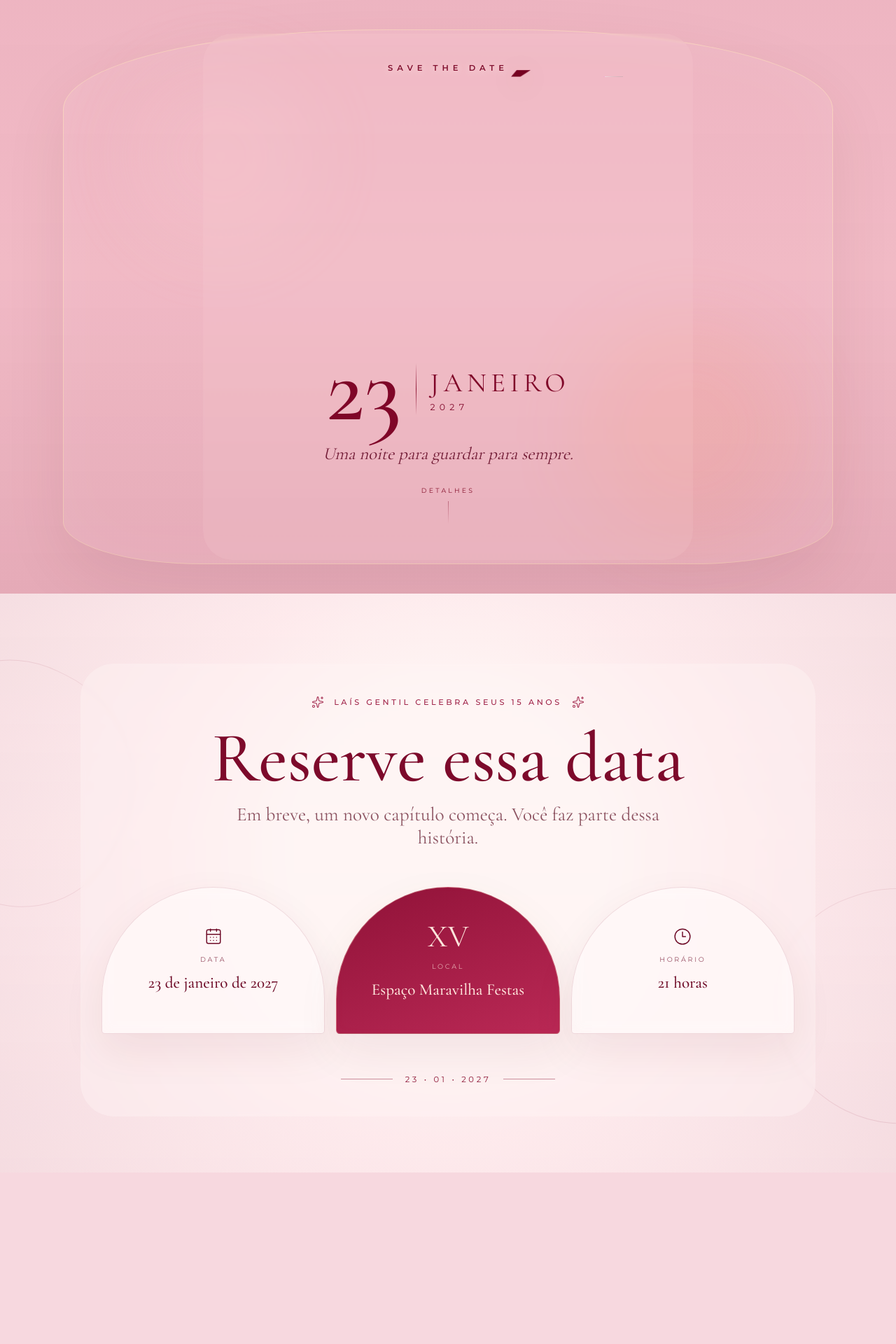
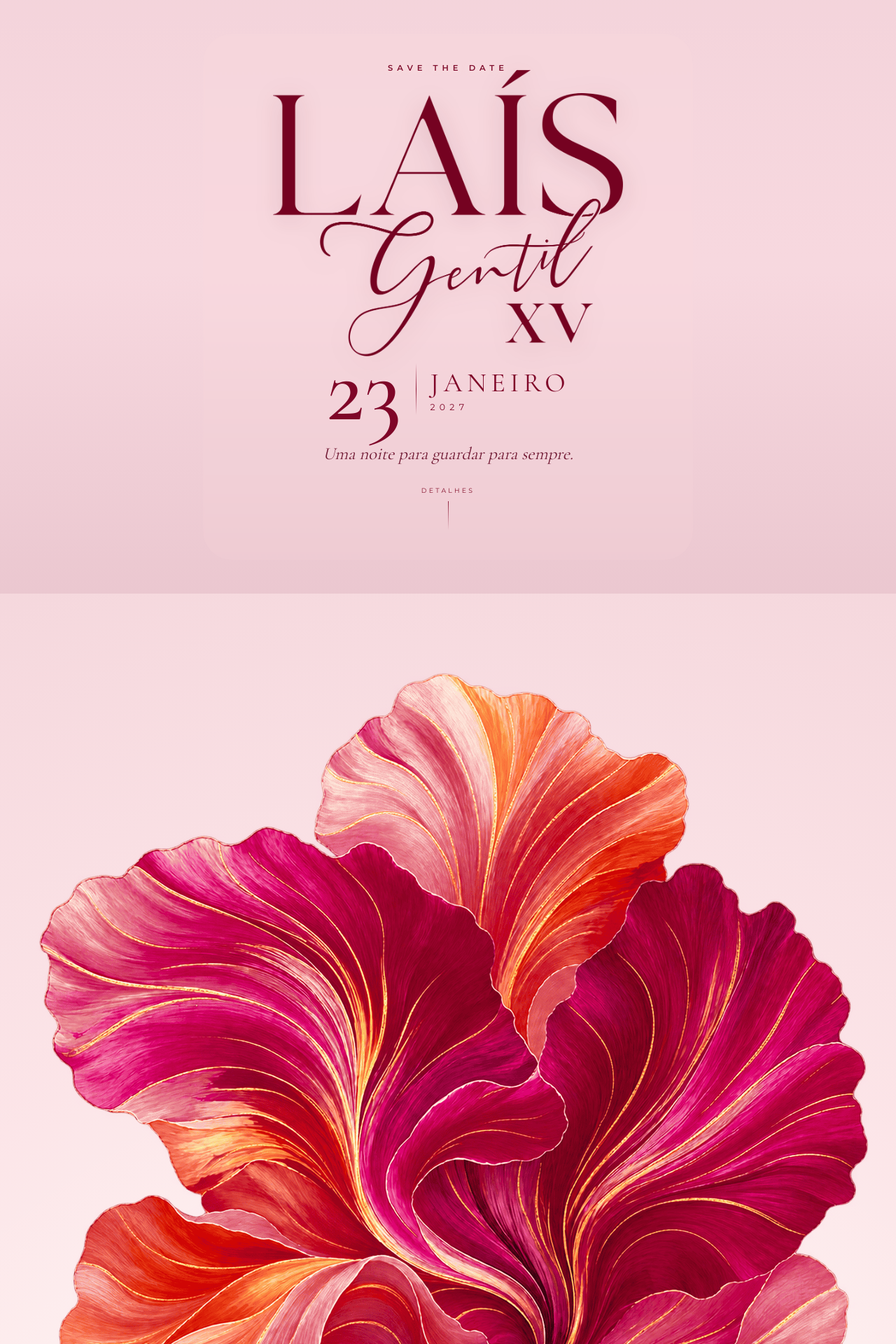
Before and after one commit to DeniSantos83/lais15anos, a React (Vite) app: page / in a window 1280 px wide. Shown: the top 1920 px of the page at 70% size. Before the commit the page ends 1675 px from the top, so only its background shows below. Built offline with nearby package versions, Linux system fonts and the light colour scheme.

Commit message:
Usa as artes originais do convite

```diff
--- a/src/main.jsx
+++ b/src/main.jsx
@@ -5,33 +5,26 @@ import './style.css'
 
 function App() {
   const asset = (name) => `${import.meta.env.BASE_URL}assets/${name}`
-  const artworkStyle = { '--hero-image': `url("${asset('hero.webp')}")` }
 
   useEffect(() => {
     const observer = new IntersectionObserver(
-      (entries) => {
-        entries.forEach((entry) => {
-          if (entry.isIntersecting) entry.target.classList.add('is-visible')
-        })
-      },
+      (entries) => entries.forEach((entry) => entry.isIntersecting && entry.target.classList.add('is-visible')),
       { threshold: 0.18 }
     )
-
-    const elements = document.querySelectorAll('.reveal-on-scroll')
-    elements.forEach((el) => observer.observe(el))
+    document.querySelectorAll('.reveal-on-scroll').forEach((el) => observer.observe(el))
     return () => observer.disconnect()
   }, [])
 
   return (
-    <main style={artworkStyle}>
-      <section className="hero">
-        <div className="hero__veil" />
-        <div className="hero__glow hero__glow--one" />
-        <div className="hero__glow hero__glow--two" />
-
+    <main>
+      <section
+        className="hero"
+        style={{ '--hero-art': `url("${asset('FundoComMonograma (2) (1).png')}")` }}
+      >
+        <div className="hero__shade" />
         <div className="hero__content reveal">
           <span className="eyebrow">SAVE THE DATE</span>
-          <img className="brand" src={asset('logo.png')} alt="Laís Gentil XV" />
+          <img className="brand" src={asset('LogotipoSemEfeito.png')} alt="Laís Gentil XV" />
 
           <div className="date-mark" aria-label="23 de janeiro de 2027">
             <span className="date-mark__day">23</span>
@@ -43,17 +36,19 @@ function App() {
           </div>
 
           <p className="hero__note">Uma noite para guardar para sempre.</p>
-
           <a className="scroll-cue" href="#detalhes" aria-label="Ver detalhes do evento">
-            <span>detalhes</span>
-            <span className="scroll-cue__line" />
+            <span>detalhes</span><span className="scroll-cue__line" />
           </a>
         </div>
       </section>
 
-      <section className="details" id="detalhes">
-        <div className="details__ornament details__ornament--left" />
-        <div className="details__ornament details__ornament--right" />
+      <section
+        className="details"
+        id="detalhes"
+        style={{ '--details-art': `url("${asset('Fundos (1) (1).png')}")` }}
+      >
+        <img className="floating-petal floating-petal--left" src={asset('PetálaFluida (1) (1).png')} alt="" aria-hidden="true" />
+        <img className="floating-petal floating-petal--right" src={asset('PetálaFluida (1) (1).png')} alt="" aria-hidden="true" />
 
         <div className="details__inner">
           <div className="details__intro reveal-on-scroll">
@@ -61,11 +56,8 @@ function App() {
             <span>Laís Gentil celebra seus 15 anos</span>
             <Sparkles size={18} strokeWidth={1.4} />
           </div>
-
           <h1 className="details__title reveal-on-scroll">Reserve essa data</h1>
-          <p className="details__copy reveal-on-scroll">
-            Em breve, um novo capítulo começa. Você faz parte dessa história.
-          </p>
+          <p className="details__copy reveal-on-scroll">Em breve, um novo capítulo começa. Você faz parte dessa história.</p>
 
           <div className="info-grid reveal-on-scroll">
             <article className="info-card">
@@ -73,13 +65,11 @@ function App() {
               <span className="info-card__label">Data</span>
               <strong>23 de janeiro de 2027</strong>
             </article>
-
             <article className="info-card info-card--featured">
-              <span className="mini-xv">XV</span>
+              <img className="mini-monogram" src={asset('MonogramaSemEfeito.png')} alt="XV" />
               <span className="info-card__label">Local</span>
               <strong>Espaço Maravilha Festas</strong>
             </article>
-
             <article className="info-card">
               <Clock3 size={26} strokeWidth={1.35} />
               <span className="info-card__label">Horário</span>
@@ -87,11 +77,7 @@ function App() {
             </article>
           </div>
 
-          <div className="closing reveal-on-scroll">
-            <span className="closing__line" />
-            <p>23 • 01 • 2027</p>
-            <span className="closing__line" />
-          </div>
+          <div className="closing reveal-on-scroll"><span className="closing__line" /><p>23 • 01 • 2027</p><span className="closing__line" /></div>
         </div>
       </section>
     </main>
```
